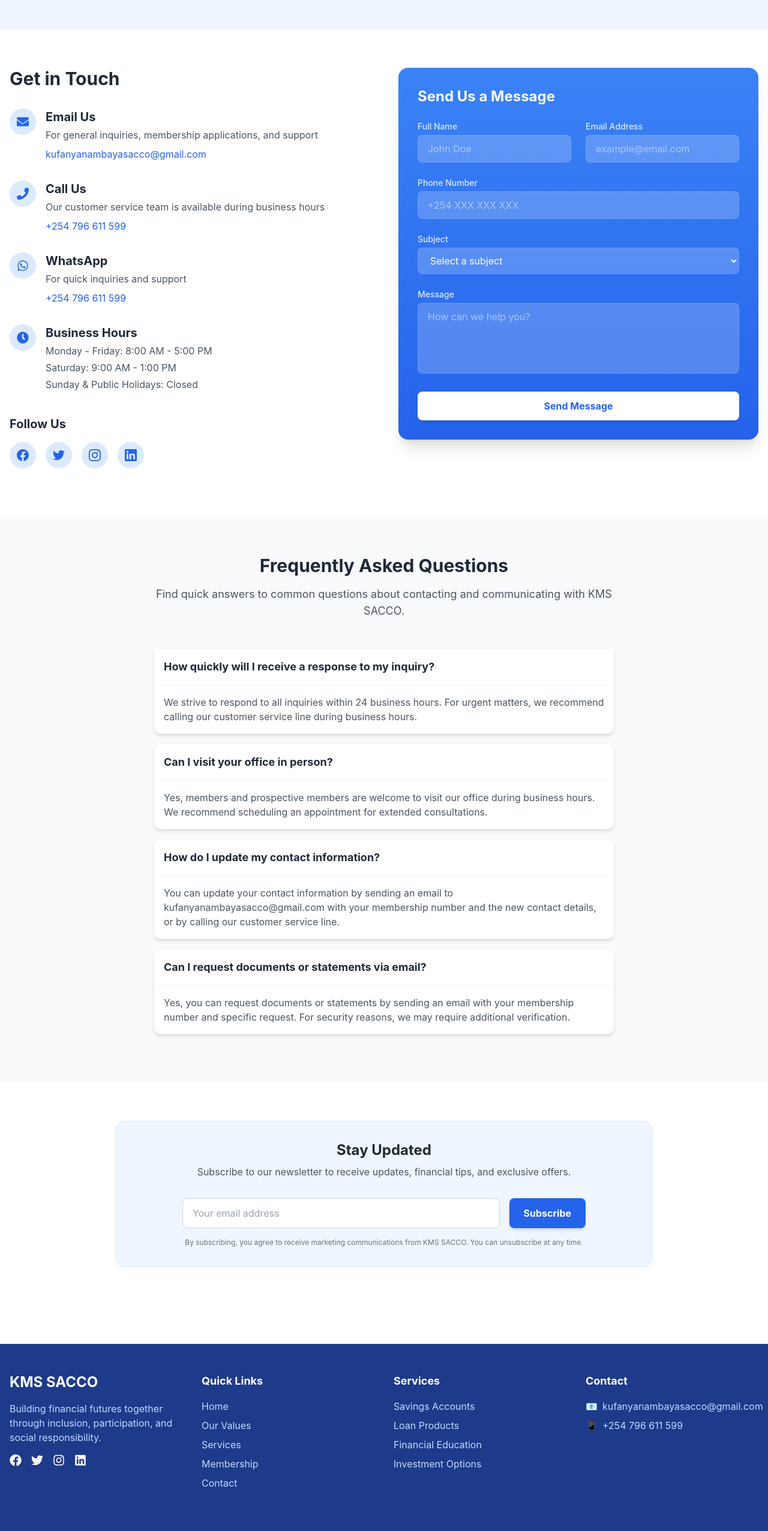
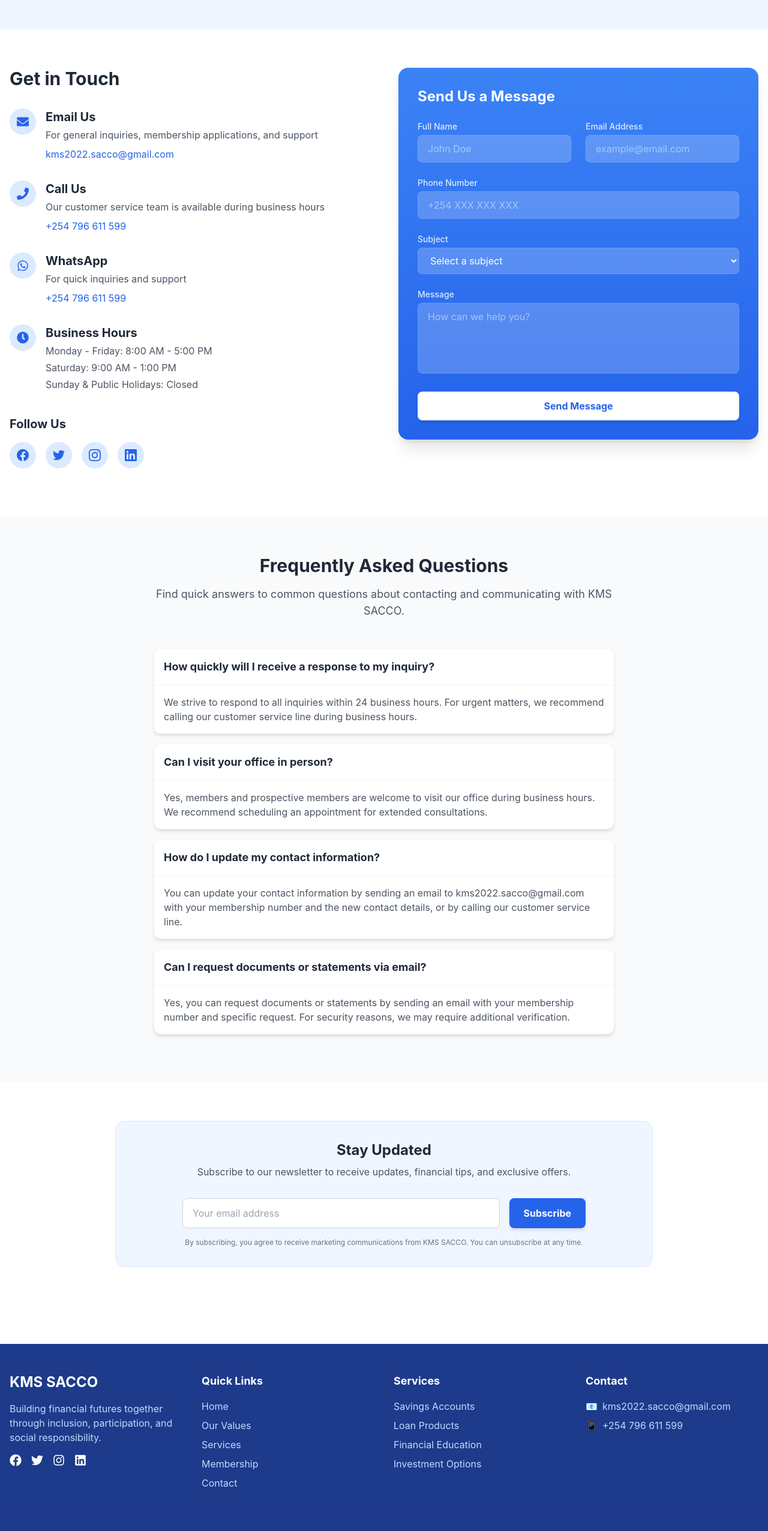
Before and after one commit to Nyandiekahh/KMS-SACCO-WEBSITE, a React (Create React App) app: page /contact in a window 1280 px wide. Shown: the part 235-2788 px from the top of the page at 60% size. Built offline with nearby package versions, Linux system fonts and the light colour scheme.

Commit message:
Updates email

```diff
--- a/src/components/ContactSection.js
+++ b/src/components/ContactSection.js
@@ -36,8 +36,8 @@
                   </div>
                   <div>
                     <p className="text-gray-500">Email</p>
-                    <a href="mailto:kufanyanambayasacco@gmail.com" className="text-blue-600 font-medium hover:underline">
-                      kufanyanambayasacco@gmail.com
+                    <a href="mailto:kms2022.sacco@gmail.com" className="text-blue-600 font-medium hover:underline">
+                    kms2022.sacco@gmail.com
                     </a>
                   </div>
                 </div>
--- a/src/components/Footer.js
+++ b/src/components/Footer.js
@@ -54,8 +54,8 @@
             <ul className="space-y-2">
               <li className="flex items-center">
                 <span className="mr-2">📧</span>
-                <a href="mailto:kufanyanambayasacco@gmail.com" className="text-blue-200 hover:text-white transition-colors">
-                  kufanyanambayasacco@gmail.com
+                <a href="mailto:kms2022.sacco@gmail.com" className="text-blue-200 hover:text-white transition-colors">
+                kms2022.sacco@gmail.com
                 </a>
               </li>
               <li className="flex items-center">
--- a/src/pages/ContactPage.js
+++ b/src/pages/ContactPage.js
@@ -47,7 +47,7 @@
                 <div>
                   <h3 className="text-xl font-bold text-gray-800 mb-1">Email Us</h3>
                   <p className="text-gray-600 mb-2">For general inquiries, membership applications, and support</p>
-                  <a href="mailto:kufanyanambayasacco@gmail.com" className="text-blue-600 hover:underline">kufanyanambayasacco@gmail.com</a>
+                  <a href="mailto:kms2022.sacco@gmail.com" className="text-blue-600 hover:underline">kms2022.sacco@gmail.com</a>
                 </div>
               </div>
 
@@ -214,7 +214,7 @@
               },
               {
                 question: "How do I update my contact information?",
-                answer: "You can update your contact information by sending an email to kufanyanambayasacco@gmail.com with your membership number and the new contact details, or by calling our customer service line."
+                answer: "You can update your contact information by sending an email to kms2022.sacco@gmail.com with your membership number and the new contact details, or by calling our customer service line."
               },
               {
                 question: "Can I request documents or statements via email?",
```
